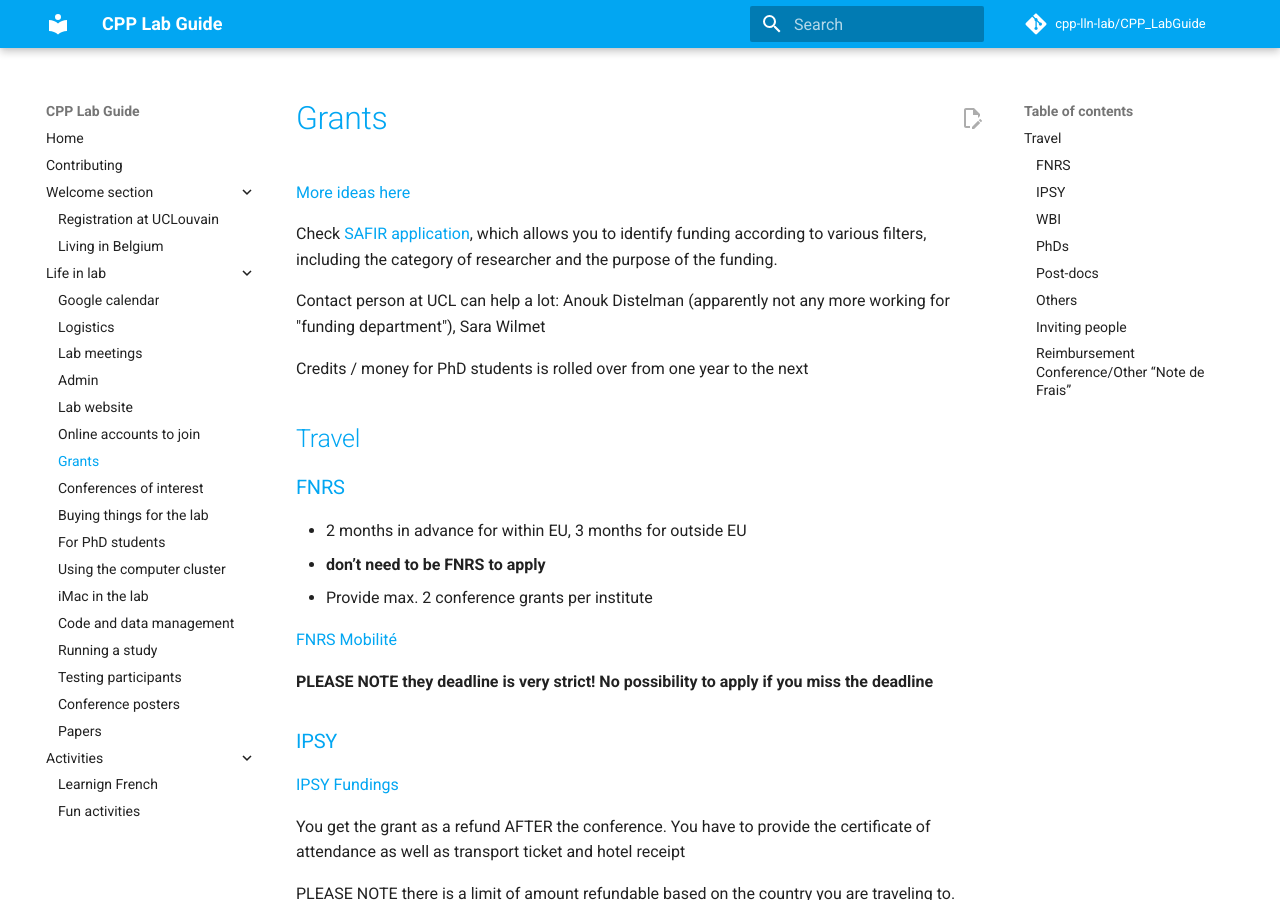
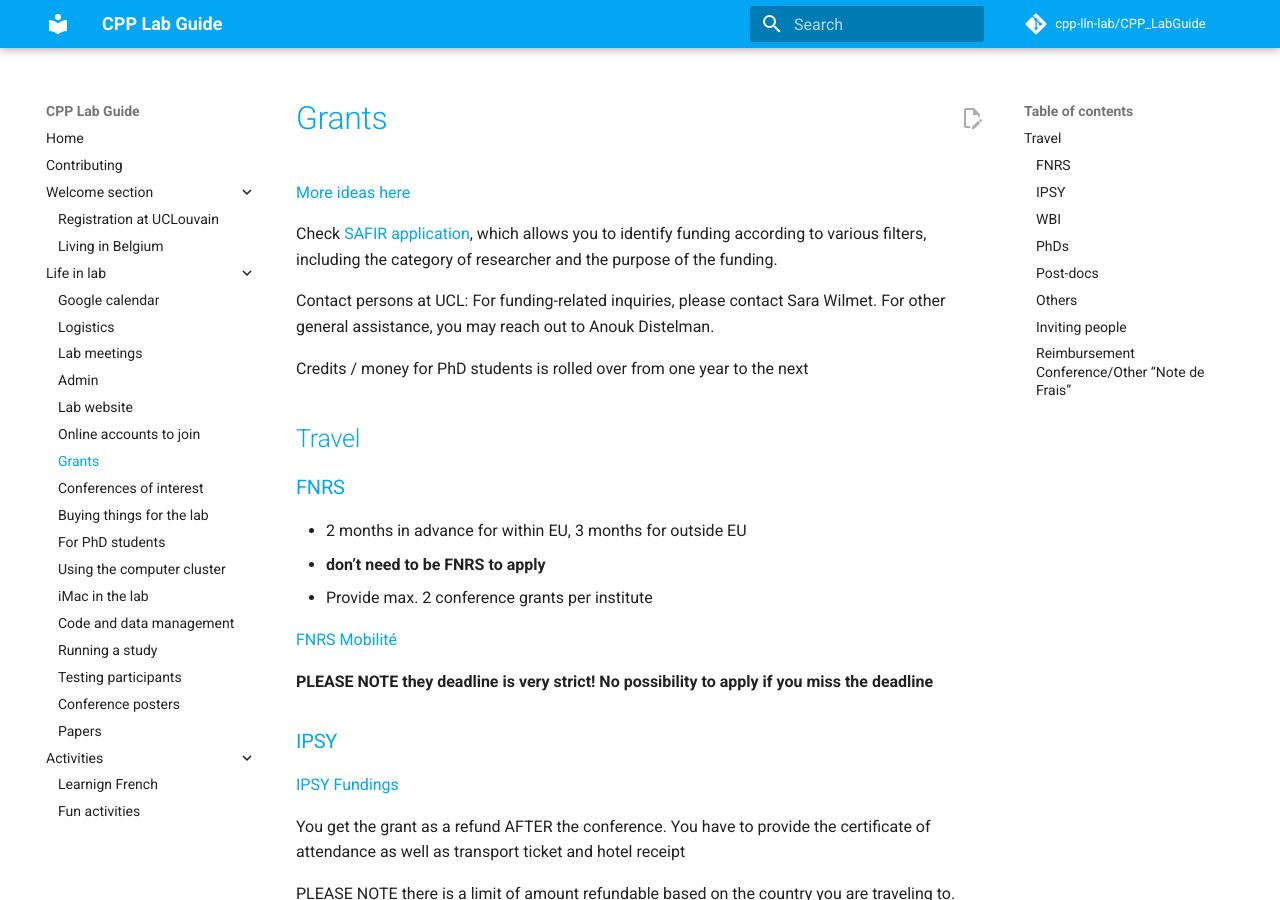
Before and after one commit to cpp-lln-lab/CPP_LabGuide, an MkDocs documentation site: the page built from doc/grants.md, in a window 1280 px wide and 900 px high. Built offline with MkDocs 1.6.1 and Material for MkDocs 9.7.7, drawn with Linux system fonts in a browser that asks for light colours; comment, search, counter and statistics services are not loaded.

Commit message:
Update doc/grants.md
Damn copilot has good suggestions

Co-authored-by: Copilot <175728472+Copilot@users.noreply.github.com>

```diff
--- a/doc/grants.md
+++ b/doc/grants.md
@@ -4,7 +4,7 @@
 
 Check [SAFIR application](https://app.uclouvain.be/Safir/), which allows you to identify funding according to various filters, including the category of researcher and the purpose of the funding.
 
-Contact person at UCL can help a lot: Anouk Distelman (apparently not any more working for "funding department"), Sara Wilmet
+Contact persons at UCL: For funding-related inquiries, please contact Sara Wilmet. For other general assistance, you may reach out to Anouk Distelman.
 
 
 
```
